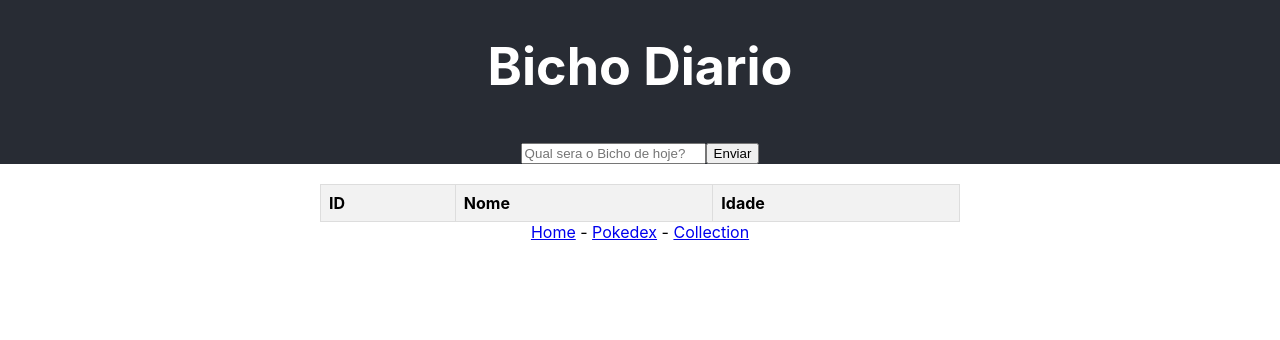
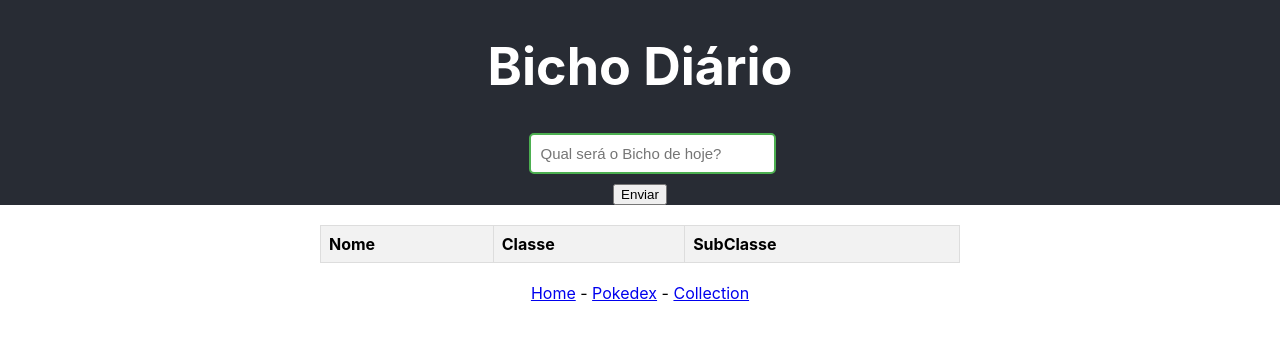
Before and after one commit to andgomes95/bicho-diario, a React (Create React App) app: page / in a window 1280 px wide. Shown: the top 340 px of the page. Built offline with nearby package versions, Linux system fonts and the light colour scheme.

Commit message:
add animals to the website

```diff
--- a/src/BichoDiario/Home.css
+++ b/src/BichoDiario/Home.css
@@ -35,3 +35,43 @@ th, td {
 th {
   background-color: #f2f2f2;
 }
+
+input {
+  width: 100%;
+  padding: 10px;
+  font-size: 15px;
+  border: 2px solid #4caf50;
+  border-radius: 5px;
+  outline: none;
+  transition: all 0.3s ease;
+}
+
+input:focus {
+  border-color: #388e3c;
+  box-shadow: 0px 0px 5px rgba(76, 175, 80, 0.5);
+}
+
+.suggestions {
+  position: absolute;
+  font-size: 10px;
+  width: 100%;
+  background: #282c34;
+  border: 1px solid #ccc;
+  border-radius: 5px;
+  max-height: 300px;
+  overflow-y: auto;
+  margin-top: 5px;
+  list-style: none;
+  padding: 0;
+  z-index: 1000;
+}
+
+.suggestions li {
+  padding: 5px;
+  cursor: pointer;
+}
+
+.suggestions li:hover {
+  background: #4caf50;
+  color: white;
+}
--- a/src/BichoDiario/Home.js
+++ b/src/BichoDiario/Home.js
@@ -1,92 +1,124 @@
-import { useState } from "react";
+import { useState, useEffect } from "react";
 import "./Home.css";
+import animals from "./animals.json";
 
 const Home = () => {
   const [formData, setFormData] = useState({
     animalHere: "",
   });
-  const [db, setDb] = useState([
-    { id: 1, nome: "Alice", idade: 25 },
-    { id: 1, nome: "Bob", idade: 30 },
-    { id: 2, nome: "Carlos", idade: 25 },
-    { id: 2, nome: "Diana", idade: 28 },
-    { id: 3, nome: "Eduardo", idade: 30 },
-    { id: 3, nome: "Fernanda", idade: 27 },
-    { id: 4, nome: "Gabriel", idade: 31 },
-  ]);
+  const [db] = useState(animals);
   const [dados, setDados] = useState([]);
-  const [message,setMessage] = useState("");
+  const [message, setMessage] = useState("");
+  const [doDia, setDoDia] = useState({});
+  const [filteredSuggestions, setFilteredSuggestions] = useState([]);
+  const [showSuggestions, setShowSuggestions] = useState(false);
 
-  const doDia = "Bob";
+  useEffect(() => {
+    reset();
+  }, []);
 
   const handleChange = (e) => {
     const { name, value } = e.target;
-    setFormData({
-      ...formData,
-      [name]: value,
-    });
+    setFormData({ ...formData, [name]: value });
+
+    if (value.length > 0) {
+      const filtered = db.filter((item) =>
+        item.nome.toLowerCase().startsWith(value.toLowerCase())
+      );
+      setFilteredSuggestions(filtered);
+      setShowSuggestions(true);
+    } else {
+      setShowSuggestions(false);
+    }
+  };
+
+  const handleSelectSuggestion = (nome) => {
+    setFormData({ animalHere: nome });
+    setShowSuggestions(false);
   };
 
   const handleSubmit = (e) => {
     e.preventDefault();
     const result = db.find((item) => item.nome.toLowerCase() === formData.animalHere.toLowerCase());
-
     if (result) {
-      if(result.nome.toLowerCase() === doDia.toLowerCase()){
+      if (result.nome.toLowerCase() === doDia.nome.toLowerCase()) {
         setMessage("YOU WIN");
       }
       const coloredResult = {
         ...result,
-        idColor: result.id === db.find(item => item.nome.toLowerCase() === doDia.toLowerCase()).id ? 'green' : 'red',
-        nomeColor: result.nome.toLowerCase() === doDia.toLowerCase() ? 'green' : 'red',
-        idadeColor: result.idade === db.find(item => item.nome.toLowerCase() === doDia.toLowerCase()).idade ? 'green' : 'red',
+        classColor: result.class === doDia.class ? "green" : "red",
+        nomeColor: result.nome.toLowerCase() === doDia.nome.toLowerCase() ? "green" : "red",
+        subClassColor: result.subClass === doDia.subClass ? "green" : "red",
       };
-      setDados((prevDados) => [...prevDados, coloredResult]);
-    } else{
-      setMessage("Wrong Person");
+      setDados((prevDados) => [coloredResult, ...prevDados]);
+      setFormData({ animalHere: "" });
+      setShowSuggestions(false);
+    } else {
+      setMessage("This animal does not exist in my database :(");
     }
+  };
+
+  const reset = () => {
+    setDoDia(animals[Math.floor(Math.random() * animals.length)]);
+    setMessage("");
+    setDados([]);
+    setFormData({ animalHere: "" });
   };
 
   return (
     <div>
       <div className="App">
         <header className="App-header">
-          <h1>Bicho Diario</h1>
+          <h1>Bicho Diário</h1>
           {message}
-          <form onSubmit={handleSubmit}>
+          <form onSubmit={handleSubmit} style={{ position: "relative" }}>
             <input
               name="animalHere"
               id="animalHere"
               type="text"
-              disabled={message === "YOU WIN"}
-              placeholder="Qual sera o Bicho de hoje?"
+              placeholder="Qual será o Bicho de hoje?"
               value={formData.animalHere}
               onChange={handleChange}
+              disabled={message === "YOU WIN"}
             />
-            <button type="submit" disabled={message === "YOU WIN"}>Enviar</button>
+            {showSuggestions && (
+              <ul className="suggestions">
+                {filteredSuggestions.map((item) => (
+                  <li key={item.id} onClick={() => handleSelectSuggestion(item.nome)}>
+                    {item.nome}
+                  </li>
+                ))}
+              </ul>
+            )}
+            <br />
+            <button type="submit" disabled={message === "YOU WIN"}>
+              Enviar
+            </button>
+            {message === "YOU WIN" && <button onClick={reset}>Enviar</button>}
           </form>
         </header>
         <div className="table-container">
           <table>
             <thead>
               <tr>
-                <th>ID</th>
                 <th>Nome</th>
-                <th>Idade</th>
+                <th>Classe</th>
+                <th>SubClasse</th>
               </tr>
             </thead>
             <tbody>
               {dados.map((linha) => (
                 <tr key={linha.id}>
-                  <td style={{ color: linha.idColor }}>{linha.id}</td>
                   <td style={{ color: linha.nomeColor }}>{linha.nome}</td>
-                  <td style={{ color: linha.idadeColor }}>{linha.idade}</td>
+                  <td style={{ color: linha.classColor }}>{linha.class}</td>
+                  <td style={{ color: linha.subClassColor }}>{linha.subClass}</td>
                 </tr>
               ))}
             </tbody>
           </table>
         </div>
       </div>
+      <br />
     </div>
   );
 };
--- /dev/null
+++ b/src/BichoDiario/animals.json
@@ -0,0 +1,45 @@
+[
+  { "id": 1, "nome": "Lion", "class": "Mammal", "subClass": "Felidae" },
+  { "id": 2, "nome": "Tiger", "class": "Mammal", "subClass": "Felidae" },
+  { "id": 3, "nome": "Elephant", "class": "Mammal", "subClass": "Proboscidea" },
+  { "id": 4, "nome": "Giraffe", "class": "Mammal", "subClass": "Artiodactyla" },
+  { "id": 5, "nome": "Zebra", "class": "Mammal", "subClass": "Perissodactyla" },
+  { "id": 6, "nome": "Kangaroo", "class": "Mammal", "subClass": "Marsupialia" },
+  { "id": 7, "nome": "Panda", "class": "Mammal", "subClass": "Ursidae" },
+  { "id": 8, "nome": "Penguin", "class": "Bird", "subClass": "Spheniscidae" },
+  { "id": 9, "nome": "Gorilla", "class": "Mammal", "subClass": "Primates" },
+  { "id": 10, "nome": "Cheetah", "class": "Mammal", "subClass": "Felidae" },
+  { "id": 11, "nome": "Bear", "class": "Mammal", "subClass": "Ursidae" },
+  { "id": 12, "nome": "Wolf", "class": "Mammal", "subClass": "Canidae" },
+  { "id": 13, "nome": "Fox", "class": "Mammal", "subClass": "Canidae" },
+  { "id": 14, "nome": "Deer", "class": "Mammal", "subClass": "Cervidae" },
+  { "id": 15, "nome": "Rabbit", "class": "Mammal", "subClass": "Lagomorpha" },
+  { "id": 16, "nome": "Horse", "class": "Mammal", "subClass": "Perissodactyla" },
+  { "id": 17, "nome": "Cow", "class": "Mammal", "subClass": "Bovidae" },
+  { "id": 18, "nome": "Sheep", "class": "Mammal", "subClass": "Bovidae" },
+  { "id": 19, "nome": "Goat", "class": "Mammal", "subClass": "Bovidae" },
+  { "id": 20, "nome": "Pig", "class": "Mammal", "subClass": "Suidae" },
+  { "id": 21, "nome": "Chicken", "class": "Bird", "subClass": "Galliformes" },
+  { "id": 22, "nome": "Duck", "class": "Bird", "subClass": "Anatidae" },
+  { "id": 23, "nome": "Turkey", "class": "Bird", "subClass": "Galliformes" },
+  { "id": 24, "nome": "Peacock", "class": "Bird", "subClass": "Phasianidae" },
+  { "id": 25, "nome": "Flamingo", "class": "Bird", "subClass": "Phoenicopteridae" },
+  { "id": 26, "nome": "Ostrich", "class": "Bird", "subClass": "Struthionidae" },
+  { "id": 27, "nome": "Eagle", "class": "Bird", "subClass": "Accipitridae" },
+  { "id": 28, "nome": "Hawk", "class": "Bird", "subClass": "Accipitridae" },
+  { "id": 29, "nome": "Falcon", "class": "Bird", "subClass": "Falconidae" },
+  { "id": 30, "nome": "Owl", "class": "Bird", "subClass": "Strigidae" },
+  { "id": 31, "nome": "Parrot", "class": "Bird", "subClass": "Psittacidae" },
+  { "id": 57, "nome": "Shark", "class": "Fish", "subClass": "Chondrichthyes" },
+  { "id": 58, "nome": "Whale", "class": "Mammal", "subClass": "Cetacea" },
+  { "id": 59, "nome": "Dolphin", "class": "Mammal", "subClass": "Cetacea" },
+  { "id": 60, "nome": "Octopus", "class": "Mollusk", "subClass": "Cephalopoda" },
+  { "id": 77, "nome": "Spider", "class": "Arachnid", "subClass": "Araneae" },
+  { "id": 78, "nome": "Scorpion", "class": "Arachnid", "subClass": "Scorpiones" },
+  { "id": 79, "nome": "Centipede", "class": "Myriapoda", "subClass": "Chilopoda" },
+  { "id": 80, "nome": "Millipede", "class": "Myriapoda", "subClass": "Diplopoda" },
+  { "id": 97, "nome": "Platypus", "class": "Mammal", "subClass": "Monotremata" },
+  { "id": 98, "nome": "Armadillo", "class": "Mammal", "subClass": "Cingulata" },
+  { "id": 99, "nome": "Porcupine", "class": "Mammal", "subClass": "Rodentia" },
+  { "id": 100, "nome": "Raccoon", "class": "Mammal", "subClass": "Procyonidae" }
+]
```
